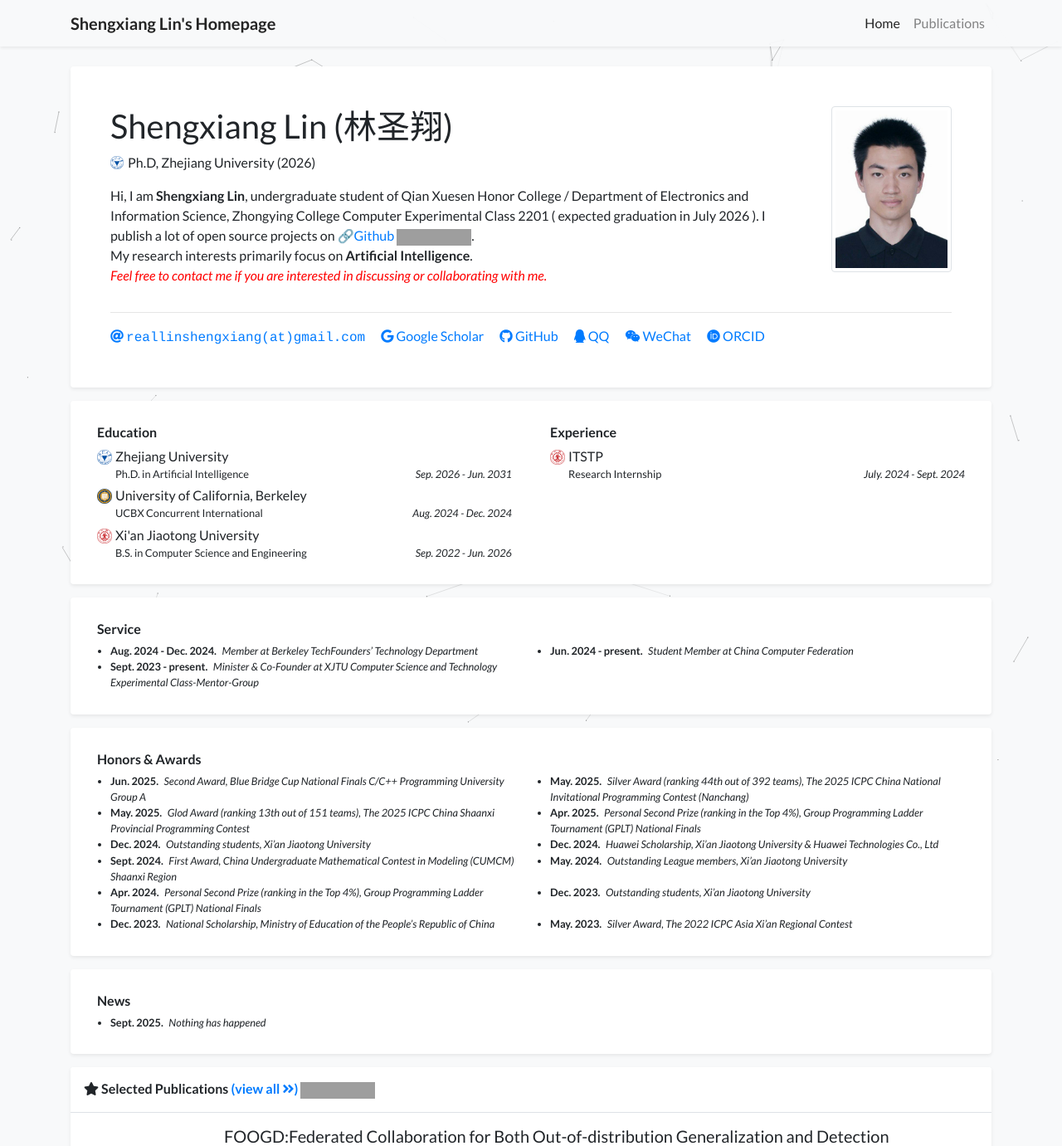
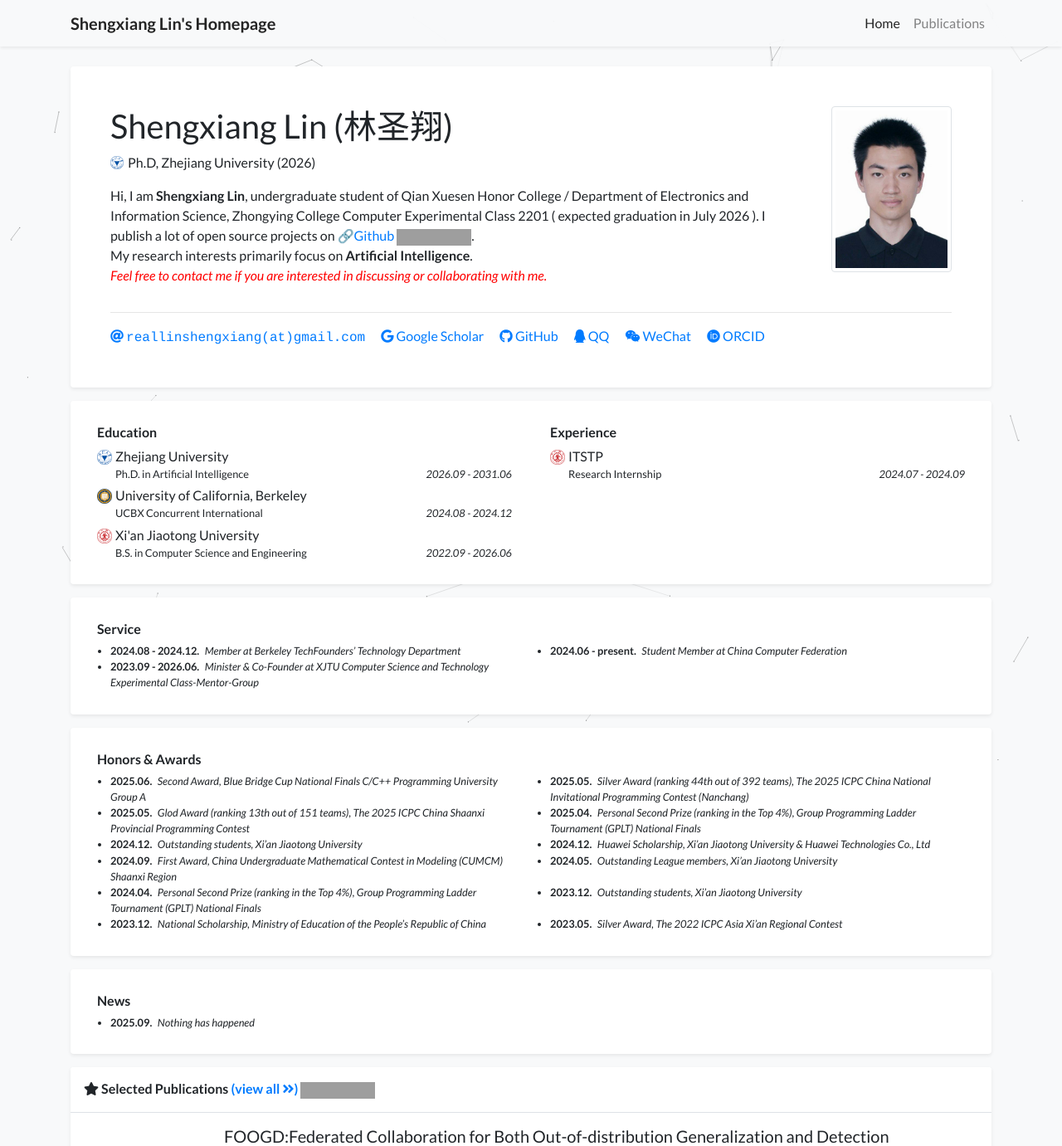
Before and after one commit to Lin-Shengxiang/Lin-Shengxiang.github.io, a Jekyll site: the page built from index.html, in a window 1280 px wide and 1400 px high, cut to the strip 0-1381 px from the top of the window. Shown: the whole strip at 83% size. Built offline with Jekyll 4.4.1, drawn with Linux system fonts in a browser that asks for light colours; a style sheet for code colours, icons or effects is not loaded; grey boxes are pictures that could not be loaded.

Commit message:
Update profile.yml

```diff
--- a/_data/profile.yml
+++ b/_data/profile.yml
@@ -35,60 +35,60 @@
   - name: Zhejiang University
     logo: assets/images/badges/zju_logo.webp
     position: Ph.D. in Artificial Intelligence
-    date: Sep. 2026 - Jun. 2031
+    date: 2026.09 - 2031.06
   - name: University of California, Berkeley
     logo: assets/images/badges/ucb_logo.webp
     position: UCBX Concurrent International
-    date: Aug. 2024 - Dec. 2024
+    date: 2024.08 - 2024.12
   - name: Xi'an Jiaotong University
     logo: assets/images/badges/xjtu_logo.webp
     position: B.S. in Computer Science and Engineering
-    date: Sep. 2022 - Jun. 2026
+    date: 2022.09 - 2026.06
 
 experience:
   - name: ITSTP
     logo: assets/images/badges/xjtu_logo.webp
     position: Research Internship
-    date: July. 2024 - Sept. 2024
+    date: 2024.07 - 2024.09
 
 service:
   - name: Member at Berkeley TechFounders’ Technology Department
-    date: Aug. 2024 - Dec. 2024
+    date: 2024.08 - 2024.12
   - name: Student Member at China Computer Federation
-    date: Jun. 2024 - present
+    date: 2024.06 - present
   - name: Minister & Co-Founder at XJTU Computer Science and Technology Experimental Class-Mentor-Group
-    date: Sept. 2023 - present
+    date: 2023.09 - 2026.06
 
 
 awards:
 - name: Second Award, Blue Bridge Cup National Finals C/C++ Programming University Group A
-  date: Jun. 2025
+  date: 2025.06
 - name: Silver Award (ranking 44th out of 392 teams), The 2025 ICPC China National Invitational Programming Contest (Nanchang)
-  date: May. 2025
+  date: 2025.05
 - name: Glod Award (ranking 13th out of 151 teams), The 2025 ICPC China Shaanxi Provincial Programming Contest
-  date: May. 2025
+  date: 2025.05
 - name: Personal Second Prize (ranking in the Top 4%), Group Programming Ladder Tournament (GPLT) National Finals
-  date: Apr. 2025
+  date: 2025.04
 - name: Outstanding students, Xi’an Jiaotong University
-  date: Dec. 2024
+  date: 2024.12
 - name: Huawei Scholarship, Xi’an Jiaotong University & Huawei Technologies Co., Ltd
-  date: Dec. 2024
+  date: 2024.12
 - name: First Award, China Undergraduate Mathematical Contest in Modeling (CUMCM) Shaanxi Region
-  date: Sept. 2024
+  date: 2024.09
 - name: Outstanding League members, Xi’an Jiaotong University
-  date: May. 2024
+  date: 2024.05
 - name: Personal Second Prize (ranking in the Top 4%), Group Programming Ladder Tournament (GPLT) National Finals
-  date: Apr. 2024
+  date: 2024.04
 - name: Outstanding students, Xi’an Jiaotong University
-  date: Dec. 2023
+  date: 2023.12
 - name: National Scholarship, Ministry of Education of the People’s Republic of China
-  date: Dec. 2023
+  date: 2023.12
 - name: Silver Award, The 2022 ICPC Asia Xi’an Regional Contest
-  date: May. 2023
+  date: 2023.05
 
 news:
   - name: Nothing has happened
-    date: Sept. 2025
+    date: 2025.09
 
 
 
```
